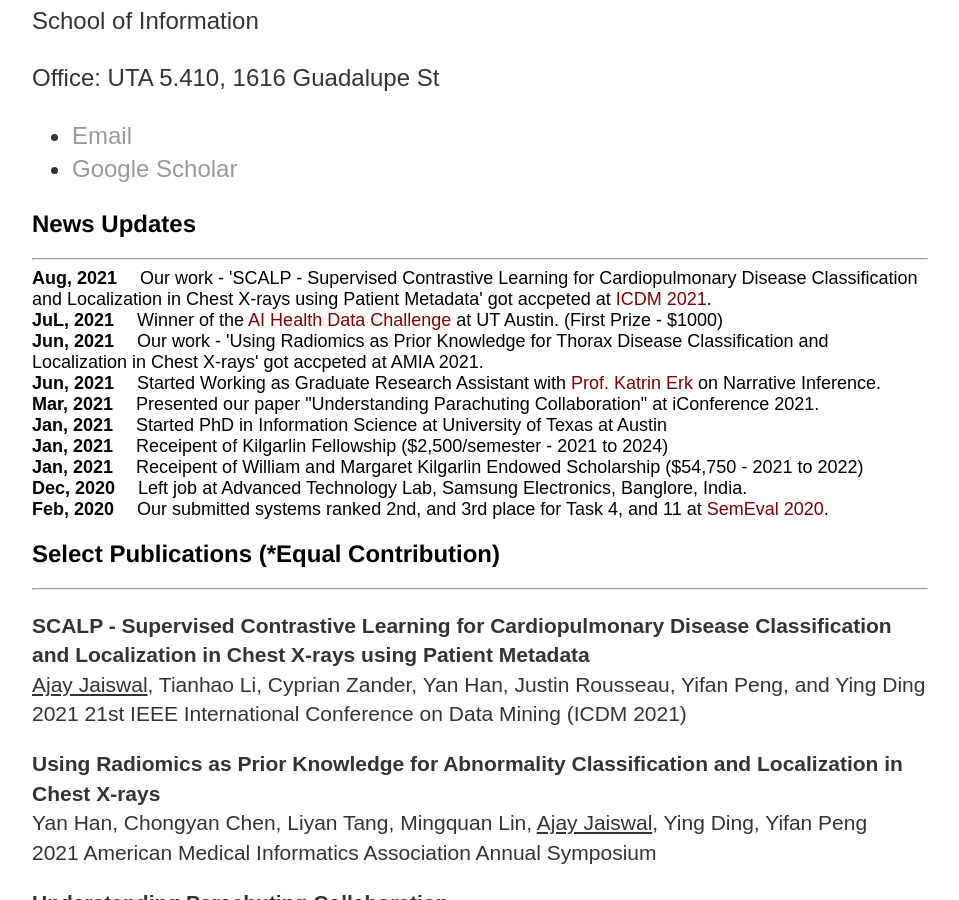
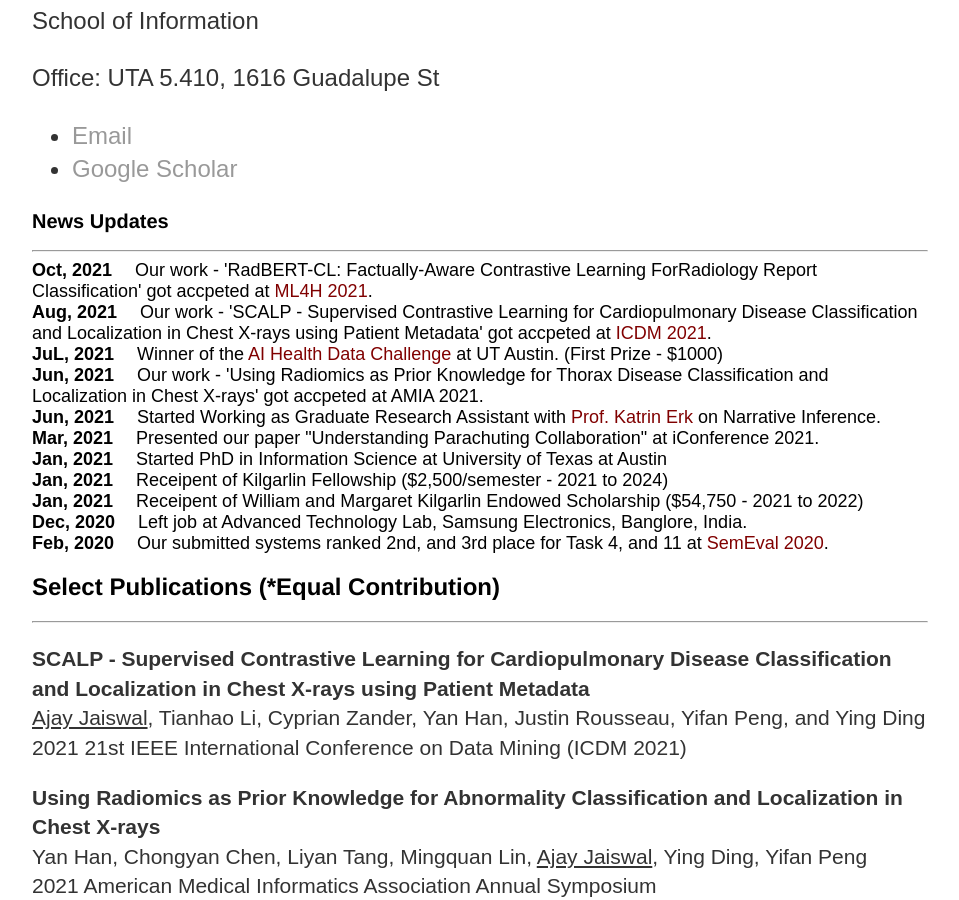
Before and after one commit to Ajay1994/ajay1994.github.io, a Jekyll site: the page built from index.html, in a window 1280 px wide and 900 px high, scrolled down 892 px. Shown: the whole window, without its empty margins (160-1119 px from the left). Built offline with Jekyll 4.4.1, drawn with Linux system fonts in a browser that asks for light colours.

Commit message:
Update index.html

```diff
--- a/index.html
+++ b/index.html
@@ -36,9 +36,10 @@ title: Ajay Jaiswal Homepage
 				   <li><a href="https://scholar.google.com/citations?user=I783HxYAAAAJ&hl=en">Google Scholar</a></li>
 			</ul>
 		</div>
-		<h2 style = "font-size:24px">News Updates</h2>
+		<h2 style = "font-size:20px">News Updates</h2>
 		<hr/>
 		<div style ="font-size:18px; font-family: Arial, Helvetica, sans-serif;">
+			<strong>Oct, 2021</strong> &emsp;Our work - 'RadBERT-CL: Factually-Aware Contrastive Learning ForRadiology Report Classification' got accpeted at <a href = "https://ml4health.github.io/2021/index.html" style="color:#800000">ML4H 2021</a>.</br>
 			<strong>Aug, 2021</strong> &emsp;Our work - 'SCALP - Supervised Contrastive Learning for Cardiopulmonary Disease Classification and Localization in Chest X-rays using Patient Metadata' got accpeted at <a href = "https://icdm2021.auckland.ac.nz/" style="color:#800000">ICDM 2021</a>.</br>
 			<strong>JuL, 2021</strong> &emsp;Winner of the <a href = "https://aihealth.ischool.utexas.edu/AIHealthChallenge/index.html" style="color:#800000">AI Health Data Challenge</a> at UT Austin. (First Prize - $1000)</br>
 			<strong>Jun, 2021</strong> &emsp;Our work - 'Using Radiomics as Prior Knowledge for Thorax Disease Classification and Localization in Chest X-rays' got accpeted at AMIA 2021.</br>
```
